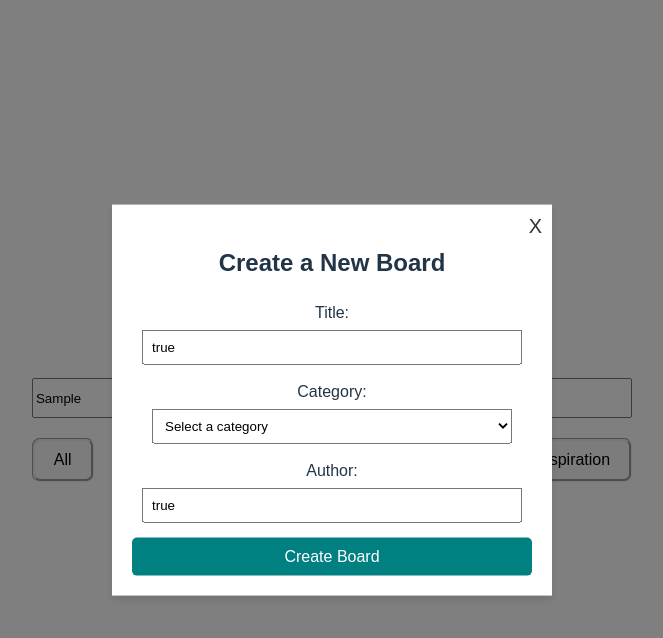
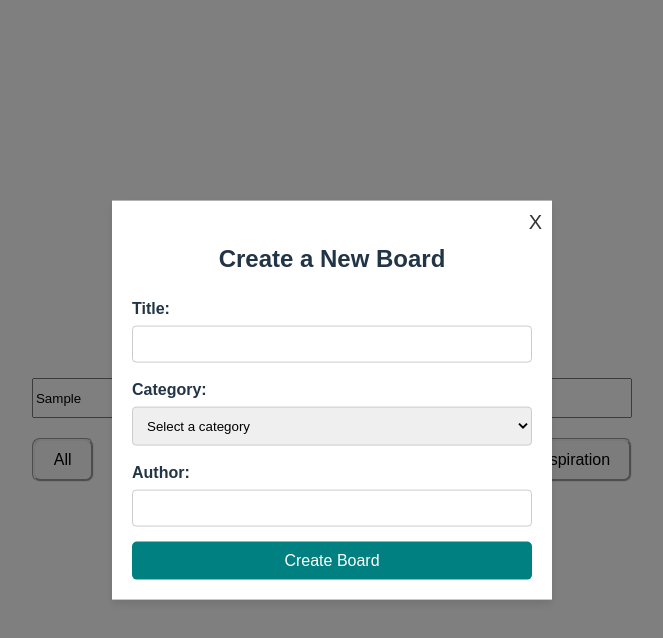
Before and after one commit to laurenx1/kudoboard, a React (Vite) app in the folder frontend/: page / in a window 1280 px wide. Both pictures are taken after typing "Sample" into the empty fields and a click on the button "Create a New Board". Shown: the top 638 px of the page, without its empty margins (308-971 px from the left). Built offline with nearby package versions, Linux system fonts and the light colour scheme.

Commit message:
NewBoardForm now working, saving user inputs.

```diff
--- a/frontend/src/App.jsx
+++ b/frontend/src/App.jsx
@@ -1,9 +1,11 @@
 import { useState, useEffect} from 'react'
-import reactLogo from './assets/react.svg'
-import viteLogo from '/vite.svg'
+
 import './App.css'
+
 import SearchBar from './components/SearchBar'
 import NewBoardForm from './components/NewBoardForm'
+import BoardList from './components/BoardList'
+
 import img from './assets/kudoboard_logo.png'
 
 function App() {
@@ -25,6 +27,7 @@ function App() {
           setCreateNew={setCreateNew}>
         </SearchBar>
         {createNew && <NewBoardForm setCreateNew={setCreateNew} ></NewBoardForm>}
+        <BoardList></BoardList>
       </div>
     </>
   )
--- a/frontend/src/components/BoardList.jsx
+++ b/frontend/src/components/BoardList.jsx
@@ -3,10 +3,7 @@ import ReactDOM from "react-dom";
 
 const BoardList = (props) => {
 
-    const onChange = (e) => {
-        props.setQuery(e.target.value);
-        console.log(e.target.value)
-    }
+
 
     return (
       <>
--- a/frontend/src/components/NewBoardForm.css
+++ b/frontend/src/components/NewBoardForm.css
@@ -10,7 +10,7 @@ body {
       background-color: #fff;
       padding: 20px;
       box-shadow: 0 4px 8px rgba(0, 0, 0, 0.1);
-      z-index: 1000;
+      z-index: 1001;
       max-width: 400px;
       width: 100%;
       z-index: 1001;
@@ -23,12 +23,18 @@ body {
     .new-board-form label {
       display: block;
       margin-bottom: 5px;
+      font-weight: bold;
+      text-align: left;
     }
 
-    .new-board-form input , select {
-      width: 90%;
-      padding: 8px;
+    .new-board-form input,
+    .new-board-form select {
+      width: 100%;
+      padding: 10px;
       margin-bottom: 15px;
+      border: 1px solid #ccc;
+      border-radius: 4px;
+      box-sizing: border-box;
     }
 
     .submit {
@@ -39,6 +45,10 @@ body {
       border: none;
       border-radius: 5px;
       cursor: pointer;
+    }
+
+    .submit:hover {
+      background-color: darkslategray;
     }
 
     .overlay {
@@ -65,3 +75,7 @@ body {
       padding: 0;
       background-color: none;
     }
+
+    .close-btn:hover {
+      color: red;
+    }
--- a/frontend/src/components/NewBoardForm.jsx
+++ b/frontend/src/components/NewBoardForm.jsx
@@ -1,24 +1,42 @@
-import React from 'react';
+import React, {useState} from 'react';
 import Modal from 'react-bootstrap/Modal';
 import Button from 'react-bootstrap/Button';
 import './NewBoardForm.css'
 // https://kudos-board-exemplar.onrender.com/
 
 const NewBoardForm = ({ setCreateNew }) => {
+    // state for form fields
+    const [title, setTitle] = useState('');
+    const [category, setCategory] = useState('');
+    const [author, setAuthor] = useState('');
+
+
+
     // Function to close the modal
     const handleClose = () => {
         setCreateNew(false);
     }
 
+    const handleSubmit = (event) => {
+      event.preventDefault();
+
+      console.log({title, category, author});
+      setTitle('');
+      setCategory('');
+      setAuthor('')
+      handleClose();
+    }
+
     return (
       <div className='overlay'>
         <div className='new-board-form'>
-          <button class='close-btn'>X</button>
+          <button class='close-btn' onClick={handleClose}>X</button>
           <h2>Create a New Board</h2>
+          <form onSubmit={handleSubmit}>
           <label>Title:</label>
-          <input type='text' required value/>
+          <input type='text' required value={title} onChange={(e) => setTitle(e.target.value)}/>
           <label>Category:</label>
-          <select required>
+          <select required value={category} onChange={(e) => setCategory(e.target.value)}>
             <option value>Select a category</option>
             <option value='Recent'>Recent</option>
             <option value='Celebration'>Celebration</option>
@@ -26,8 +44,9 @@ const NewBoardForm = ({ setCreateNew }) => {
             <option value='Inspiration'>Inspiration</option>
           </select>
           <label>Author:</label>
-          <input type='text' value/>
-          <button class='submit'>Create Board</button>
+          <input type='text' value={author} onChange={(e) => setAuthor(e.target.value)}/>
+          <button className='submit' type='submit'>Create Board</button>
+        </form>
         </div>
       </div>
         // <Modal show={true} onHide={handleClose} centered>
```
